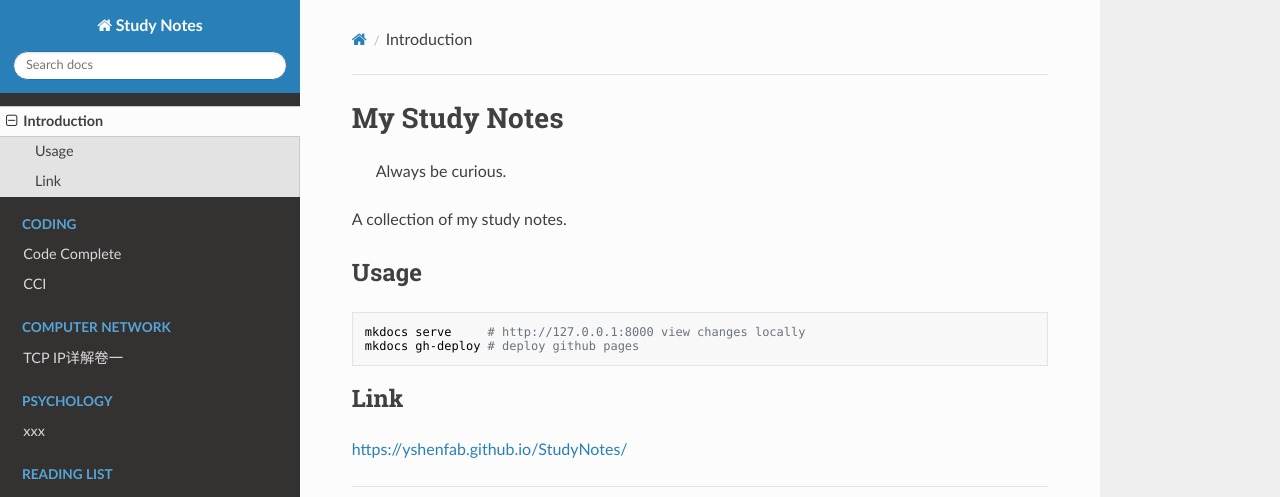
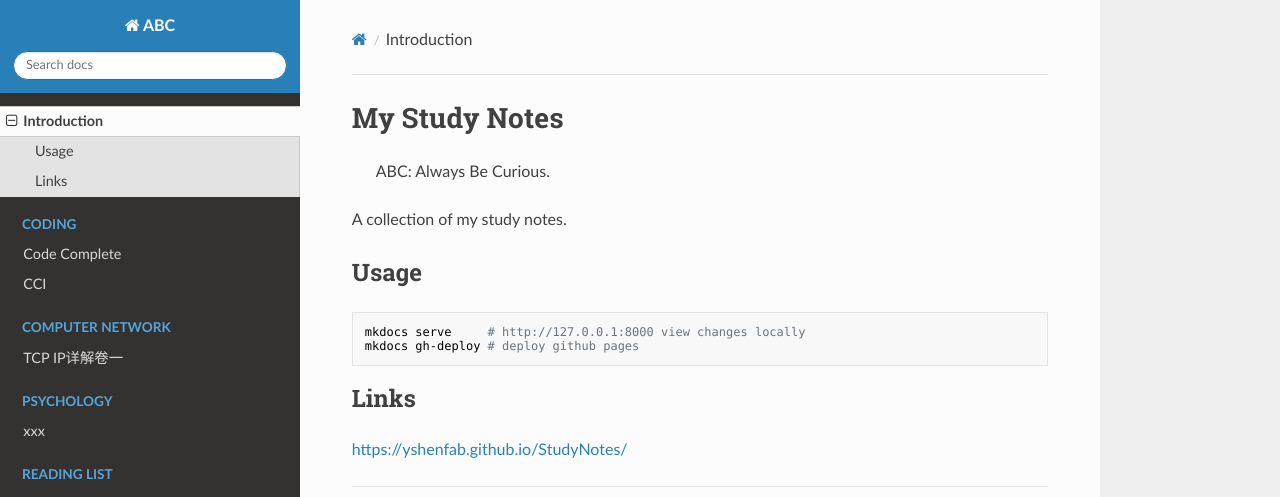
Before and after one commit to yshenfab/StudyNotes, an MkDocs documentation site: the page built from docs/index.md, in a window 1280 px wide. Shown: the top 497 px of the page. Built offline with MkDocs 1.6.1, drawn with Linux system fonts in a browser that asks for light colours; nearby versions of some CDN libraries.

Commit message:
init repo

````diff
--- a/docs/index.md
+++ b/docs/index.md
@@ -1,6 +1,6 @@
 # My Study Notes
 
-> Always be curious.
+> ABC: Always Be Curious.
 
 A collection of my study notes.
 
@@ -9,6 +9,7 @@ A collection of my study notes.
 mkdocs serve     # http://127.0.0.1:8000 view changes locally
 mkdocs gh-deploy # deploy github pages
 ```
-## Link
+
+## Links
 
 [https://yshenfab.github.io/StudyNotes/](https://yshenfab.github.io/StudyNotes/)
--- a/mkdocs.yml
+++ b/mkdocs.yml
@@ -1,4 +1,4 @@
-site_name: Study Notes
+site_name: ABC
 theme: readthedocs
 
 # markdown_extensions:
````
Also changed, not shown: README.md (+7 -1 lines).
